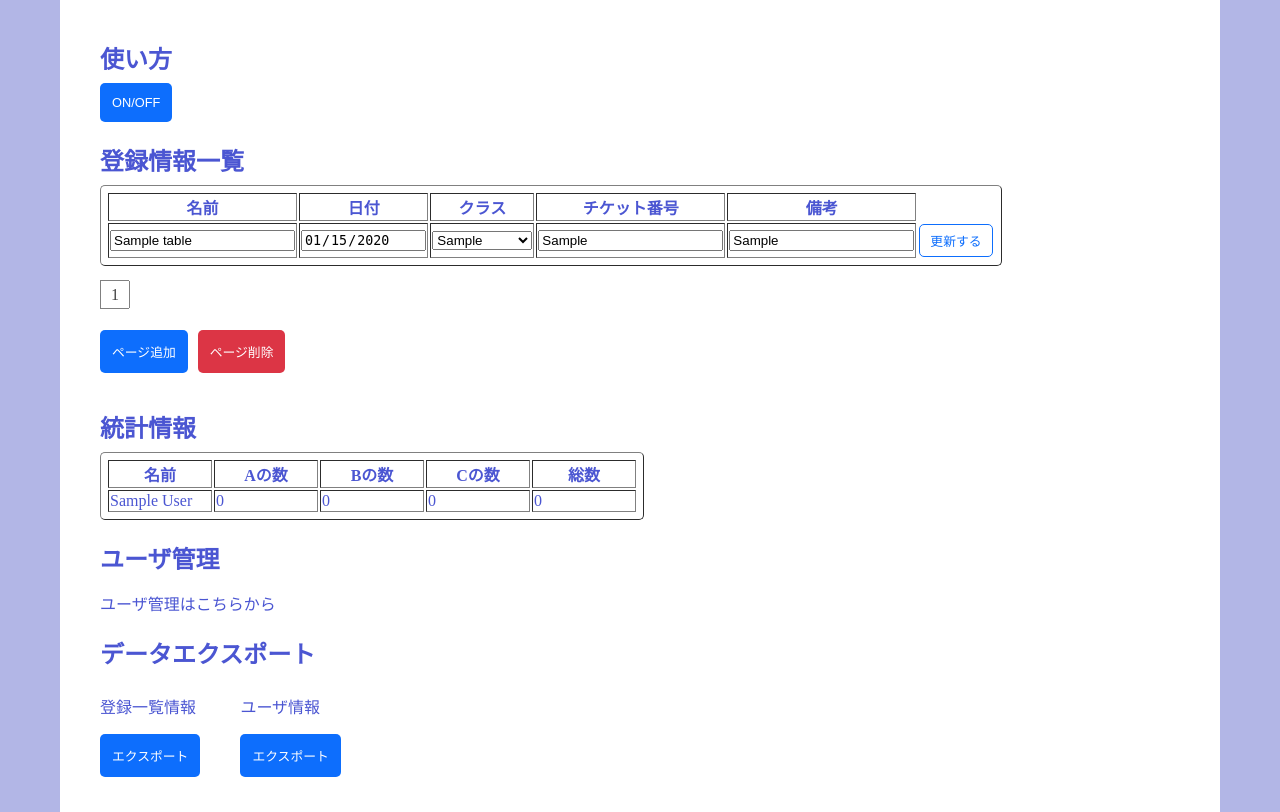
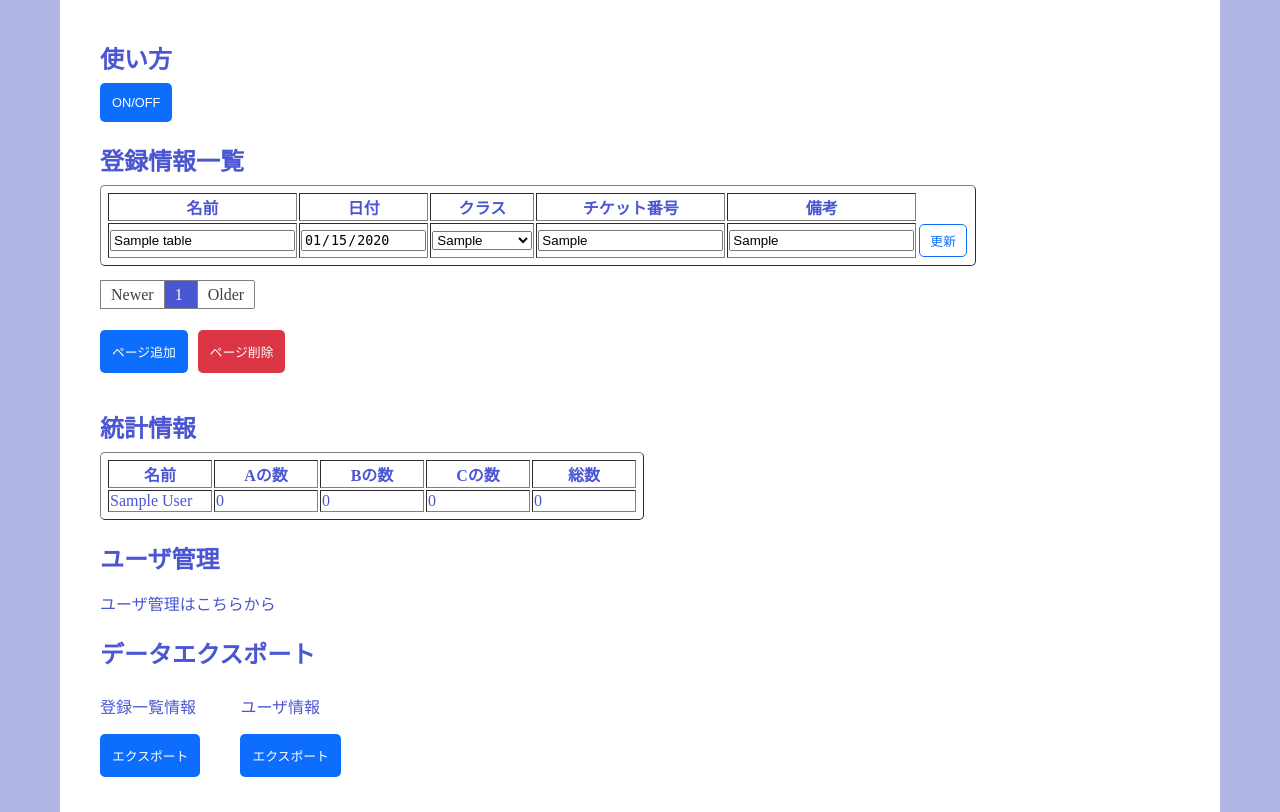
Before and after one commit to KoyoMiyazaki/Test, a PHP site: page / in a window 1280 px wide. Shown: the part 90-902 px from the top of the page. Run offline with PHP 8.4, Linux system fonts and the light colour scheme; tables that the repository leaves empty hold one stand-in row (values such as "Sample post").

Commit message:
update php_mysql

```diff
--- a/php_mysql_test/confirm.js
+++ b/php_mysql_test/confirm.js
@@ -13,11 +13,21 @@ document.addEventListener("DOMContentLoaded", function() {
         }
     }
 
-    // 削除ボタンのイベント追加
+    // ページ追加ボタンのイベント追加
+    const addPageButton = document.getElementById('add-page-button');
+    addPageButton.onclick = () => {
+        if (confirm(`新しいページを追加しますか？`)) {
+            // 削除する(処理は無し)
+        } else {
+            // 削除しない
+            return false;
+        }
+    }
+
+    // ページ削除ボタンのイベント追加
     const nowPage = document.getElementById('now-page').textContent;
-    const removeButton = document.getElementById('remove-page-button');
-    // console.log(nowPage);
-    removeButton.onclick = () => {
+    const removePageButton = document.getElementById('remove-page-button');
+    removePageButton.onclick = () => {
         if (confirm(`${nowPage}ページを削除しますか？`)) {
             // 削除する(処理は無し)
         } else {
--- a/php_mysql_test/index.php
+++ b/php_mysql_test/index.php
@@ -65,15 +65,7 @@
     </div>
     <button id="on-off-button">ON/OFF</button>
 
-    <!-- 登録欄を表示(POSTされている場合) -->
-<?php if (count($_POST) != 0): ?>
-    <h2>登録欄</h2>
-    <?php if ($_POST["receipt_date"] == ""): ?>
-        <?= table_lib\get_register_table($_POST['name'], date("Y-m-d"), $_POST['class'], $_POST['ticket'], $_POST['remarks'], $_POST['page_no']); ?>
-    <?php else: ?>
-        <?= table_lib\get_register_table($_POST['name'], $_POST['receipt_date'], $_POST['class'], $_POST['ticket'], $_POST['remarks'], $_POST['page_no']); ?>
-    <?php endif; ?>
-<?php endif; ?>
+
 
     <!-- データをテーブル形式で表示 -->
     <h2>登録情報一覧</h2>
--- a/php_mysql_test/lib/table_lib.php
+++ b/php_mysql_test/lib/table_lib.php
@@ -115,14 +115,16 @@ function get_registered_table($disp_data, $now_page, $active_page, $focused_user
         get_common_table_header() .
         "<tbody>";
     foreach ($disp_data as $index => $val) {
-        $registered_table .= "<form action='index.php?page=" . $now_page . "' method='post'>";
         if ($focused_user != "") { // 登録欄が表示されている場合
             if ($focused_user == $val['name']) {
+                $registered_table .= "<form action='data_table/update_record.php' method='post'>";
                 $registered_table .= "<tr bgcolor='yellow'>"; // 編集中の行を強調表示
             } else {
+                $registered_table .= "<form action='index.php?page=" . $now_page . "' method='post'>";
                 $registered_table .= "<tr>";
             }
         } else { // 登録欄が表示されていない場合
+            $registered_table .= "<form action='index.php?page=" . $now_page . "' method='post'>";
             if ($now_page == $active_page) {
                 $active_row = get_active_row($disp_data);
                 if ($index == $active_row - 1) {
@@ -135,9 +137,17 @@ function get_registered_table($disp_data, $now_page, $active_page, $focused_user
             }
 
         }
+
+        if ($focused_user != "" && $focused_user == $val['name']) {
+            $registered_table .=
+                get_common_table_body($val['name'], $val['receipt_date'], $val['class'], $val['ticket'], $val['remarks'], false) .
+                "<td class='non-border-td'><button id='register-button' type='submit'>登録</button></td>";
+        } else {
+            $registered_table .=
+                get_common_table_body($val['name'], $val['receipt_date'], $val['class'], $val['ticket'], $val['remarks'], true) .
+                "<td class='non-border-td'><button class='update-button' type='submit'>更新</button></td>";
+        }
         $registered_table .=
-            get_common_table_body($val['name'], $val['receipt_date'], $val['class'], $val['ticket'], $val['remarks'], true) .
-            "<td class='non-border-td'><button class='update-button' type='submit'>更新する</button></td>" .
             "<input type='hidden' name='page_no' value=" . $val['page_no'] . ">" .
             "</tr>" .
             "</form>";
@@ -152,7 +162,7 @@ function get_registered_table($disp_data, $now_page, $active_page, $focused_user
 // ページネーション用のHTMLタグを返却する
 function get_pagination($now_page, $max_page)
 {
-    $pagination = "";
+    $pagination = "<span>Newer</span>";
     if ($max_page >= 4) { // ページ数が4以上の場合
         if ($now_page != 1 && $now_page != $max_page) {
             $pagination .= "<span><a href='/index.php?page=1'>1</a>  </span>";
@@ -185,6 +195,7 @@ function get_pagination($now_page, $max_page)
             }
         }
     }
+    $pagination .= "<span>Older</span>";
     $pagination .= "<span class='pseudo-span'></span>";
 
     return $pagination;
--- a/php_mysql_test/style.css
+++ b/php_mysql_test/style.css
@@ -95,6 +95,11 @@ span {
     border-bottom: none;
 }
 
+#now-page {
+    color: white;
+    background-color: #4b56d2;
+}
+
 /* ボタンのcss */
 button {
     color: white;
```
